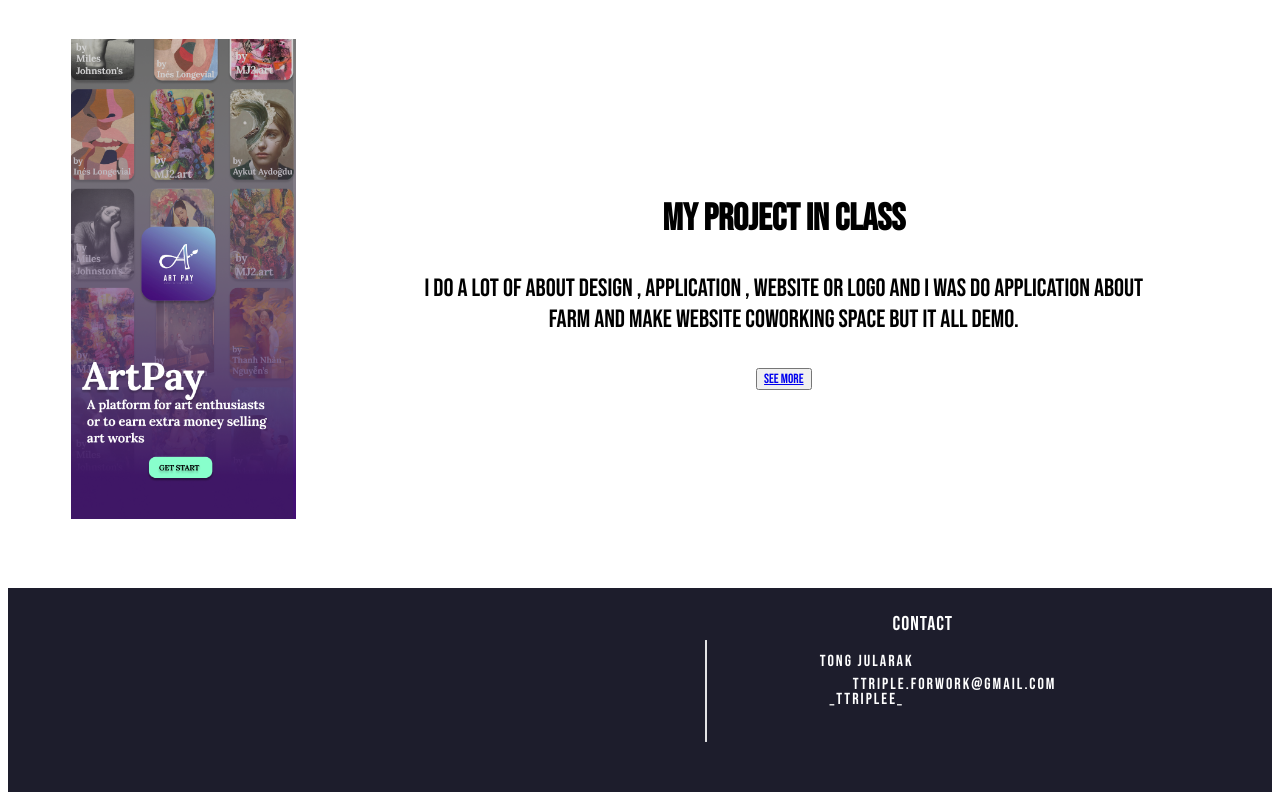
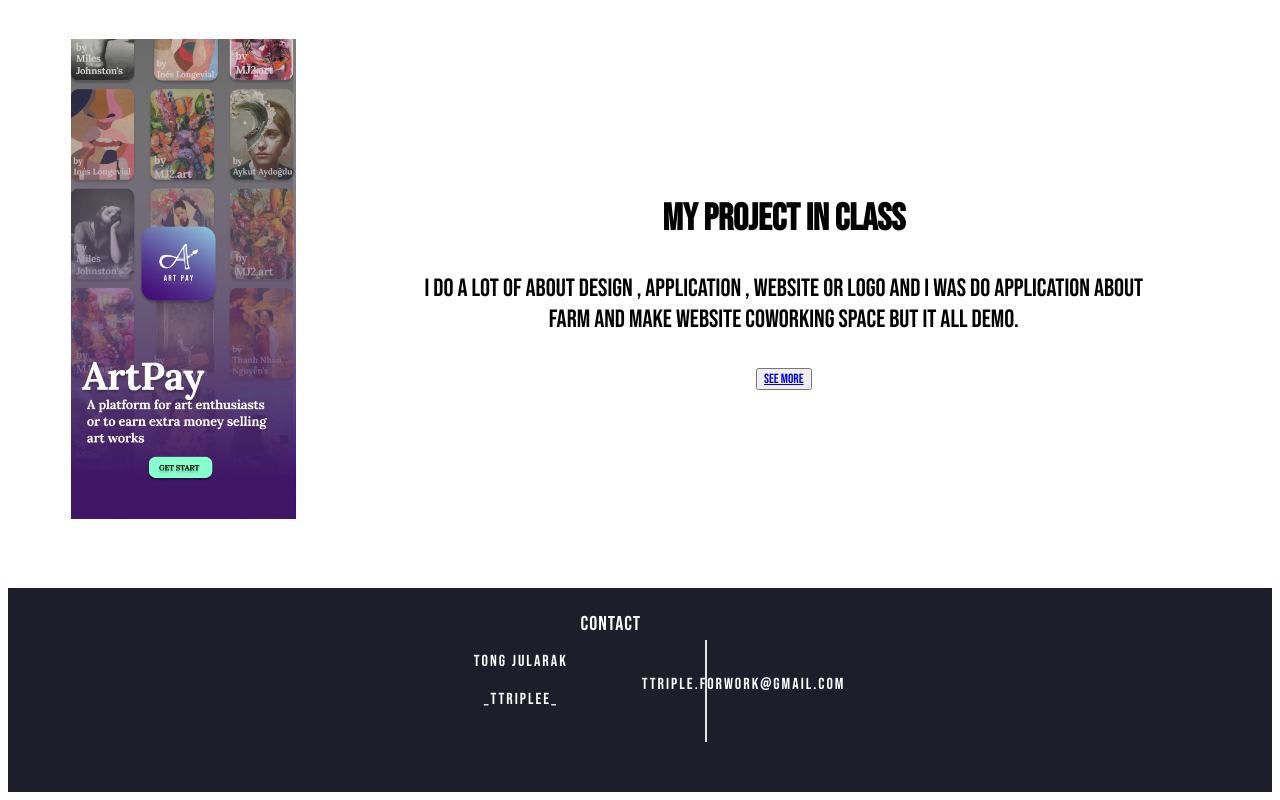
Before and after one commit to Triple29/058-Jularuk, a plain HTML site: page index.html in a window 1280 px wide. Shown: the part 678-1478 px from the top of the page. Drawn offline with Linux system fonts and the light colour scheme; a web font is replaced by a local one.

Commit message:
Add files via upload

```diff
--- a/Style.css
+++ b/Style.css
@@ -142,11 +142,12 @@ ul.menu a:hover{
   margin-bottom: 2%;
 }
 .contact_info{
-  padding-left: 30%;
+  padding-left: 10px;
+  margin-left: -350px;
 
 }
 .contact_infos{
-  padding-left: 45%;
+  padding-left: 9%;
   color: white;
    margin-top: -50px;
 }
@@ -167,9 +168,9 @@ ul.menu a:hover{
     font-weight: normal;
 
 }
-.so {
-  margin-left: 40%;
-}
+/* .so {
+  justify-content: center;
+} */
 .Line-2{
 
   transform:rotate(90.00000250447808deg);
@@ -193,7 +194,8 @@ ul {
 .so{
     color: white;
     font-size: 20px;
-    padding-left: 3%;
+    margin-left: -120px;
+
 }
 
 
@@ -989,6 +991,9 @@ ol{
 	width : 250px;
 	padding-bottom: 10%;
 }
+#footer{
+  grid-column: 1 / span 3 ;
+}
 
 #footercol{
 	grid-column: 1 / span 3 ;
@@ -996,6 +1001,7 @@ ol{
 	text-align: center;
 	color: white;
   font-weight: normal;
+
   letter-spacing: 1px;
 	background-color: rgb(29, 29, 44);
 
```
Also changed, not shown: ass4.html (+1 -1 lines).
